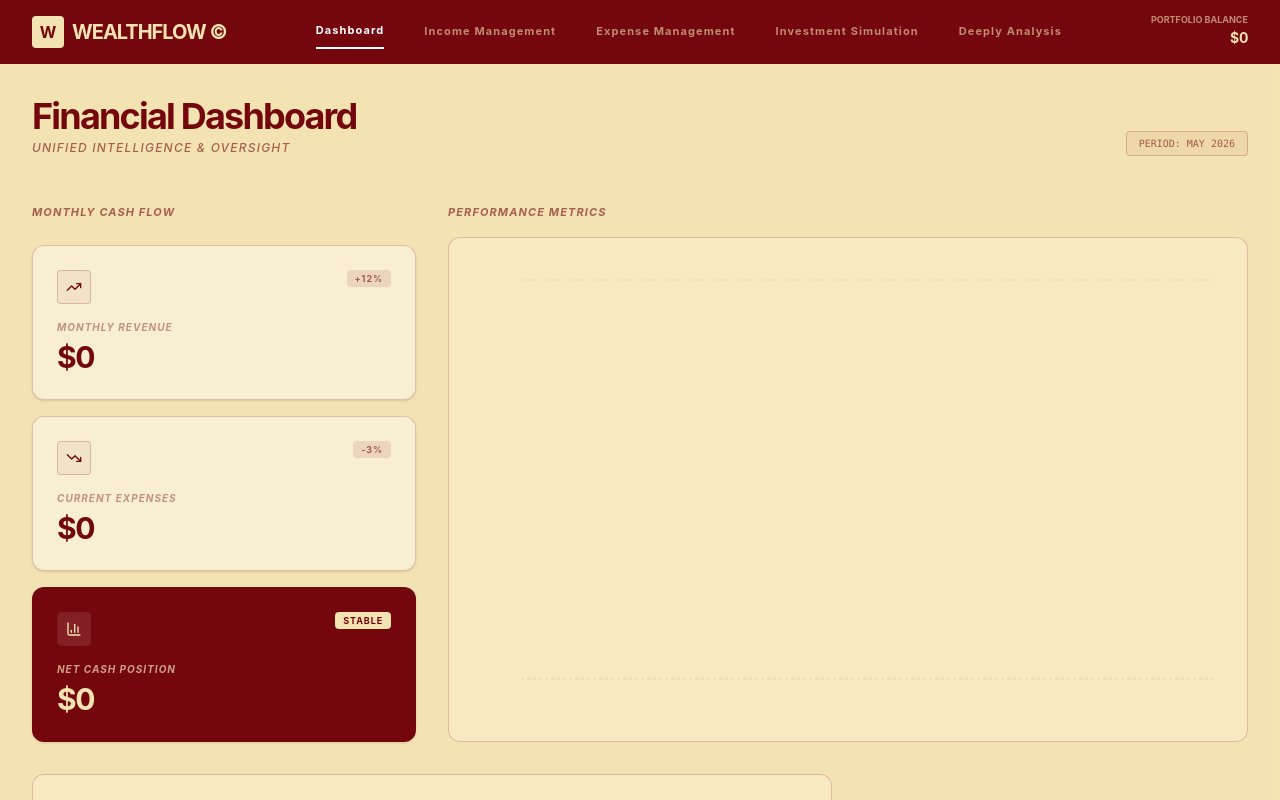
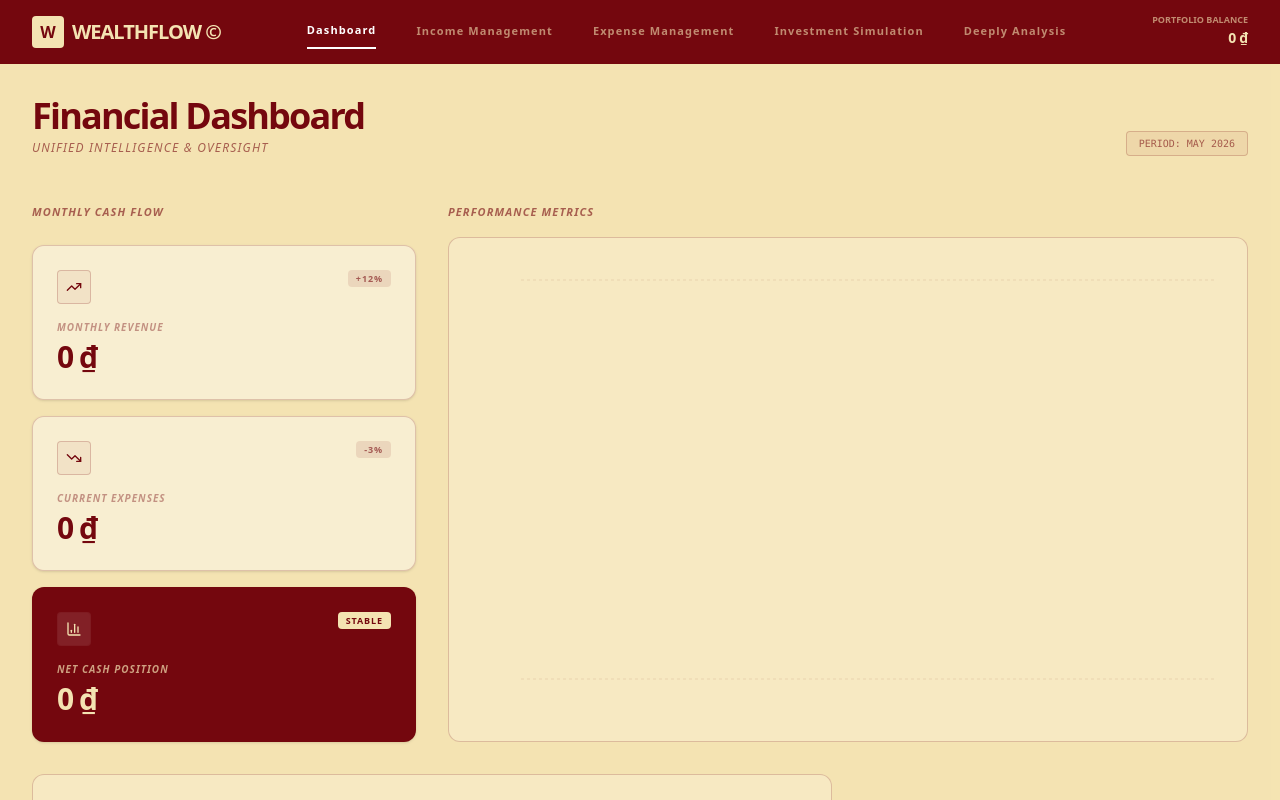
Before and after one commit to k632413340115-lgtm/Finance-Flow, a React (Vite) app: page / in a window 1280 px wide. Built offline with nearby package versions, Linux system fonts and the light colour scheme.

Commit message:
feat: Update font, currency and remove unused config
Switches the application font to Montserrat for a more modern aesthetic.
Updates currency formatting to Vietnamese Dong (₫) and removes the unused base path configuration from vite.config.ts. Also removes the old GitHub Pages deploy workflow.

```diff
--- a/src/App.tsx
+++ b/src/App.tsx
@@ -9,7 +9,6 @@ import {
   Minus,
   TrendingUp,
   TrendingDown,
-  DollarSign,
   Calendar,
   BarChart3,
   LineChart,
@@ -20,6 +19,7 @@ import {
   History,
   LayoutDashboard,
   Wallet,
+  Coins,
   Settings as SettingsIcon,
   Trash2
 } from 'lucide-react';
@@ -237,7 +237,7 @@ export default function App() {
           <div className="text-right hidden sm:block">
             <p className="text-[9px] uppercase opacity-60 font-bold leading-none mb-1">Portfolio Balance</p>
             <p className="text-sm font-bold tracking-tight">
-              ${totalBalance.toLocaleString(undefined, { maximumFractionDigits: 0 })}
+              {totalBalance.toLocaleString(undefined, { maximumFractionDigits: 0 })} ₫
             </p>
           </div>
           <div className="w-8 h-8 rounded-full border border-cream/20 bg-white/10 flex items-center justify-center cursor-pointer hover:bg-white/20 transition-colors lg:hidden" onClick={() => {
@@ -338,9 +338,9 @@ export default function App() {
                           {monthlyData.slice().reverse().map((m) => (
                             <tr key={m.month} className="hover:bg-primary/5 transition-colors">
                               <td className="py-3 px-2 font-bold italic">{m.month}</td>
-                              <td className="py-3 px-2 opacity-80">${m.income.toLocaleString()}</td>
-                              <td className="py-3 px-2 opacity-80">${m.expense.toLocaleString()}</td>
-                              <td className="py-3 px-2 font-bold text-right italic underline underline-offset-4 decoration-primary/20">${m.net.toLocaleString()}</td>
+                            <td className="py-3 px-2 opacity-80">{m.income.toLocaleString(undefined, { maximumFractionDigits: 0 })} ₫</td>
+                            <td className="py-3 px-2 opacity-80">{m.expense.toLocaleString(undefined, { maximumFractionDigits: 0 })} ₫</td>
+                            <td className="py-3 px-2 font-bold text-right italic underline underline-offset-4 decoration-primary/20">{m.net.toLocaleString(undefined, { maximumFractionDigits: 0 })} ₫</td>
                             </tr>
                           ))}
                         </tbody>
@@ -386,9 +386,9 @@ export default function App() {
                       </div>
 
                       <div className="space-y-1">
-                        <label className="text-[10px] font-bold uppercase tracking-widest opacity-60 ml-1 italic">Amount (USD)</label>
+                        <label className="text-[10px] font-bold uppercase tracking-widest opacity-60 ml-1 italic">Amount (VND)</label>
                         <input
-                          type="number" required step="0.01" placeholder="0.00" value={formData.amount}
+                          type="number" required step="1000" placeholder="0" value={formData.amount}
                           onChange={e => setFormData({...formData, amount: e.target.value})}
                           className="w-full bg-white/60 border border-border-subtle rounded px-4 py-3 text-sm font-bold focus:border-primary/60 outline-none transition-all"
                         />
@@ -438,7 +438,7 @@ export default function App() {
                             </div>
                             <div className="flex items-center gap-6">
                               <span className={cn("text-lg font-bold tracking-tighter", t.type === 'INCOME' ? "text-emerald-800" : "text-primary italic opacity-80")}>
-                                {t.type === 'INCOME' ? '+' : '-'}${t.amount.toLocaleString(undefined, { minimumFractionDigits: 2 })}
+                                {t.type === 'INCOME' ? '+' : '-'}{t.amount.toLocaleString(undefined, { maximumFractionDigits: 0 })} ₫
                               </span>
                               <button onClick={() => deleteTransaction(t.id)} className="opacity-0 group-hover:opacity-100 transition-opacity text-primary/20 hover:text-primary">
                                 <Trash2 size={16} />
@@ -497,7 +497,7 @@ export default function App() {
 
                       <div className="p-5 border border-border-subtle bg-primary/5 rounded-lg shadow-inner">
                         <h4 className="text-[10px] font-bold uppercase opacity-60 mb-2">Monthly Installment</h4>
-                        <div className="text-3xl font-bold tracking-tighter text-primary">${simulationData.avgMonthlyInvest.toLocaleString(undefined, { maximumFractionDigits: 0 })}</div>
+                        <div className="text-3xl font-bold tracking-tighter text-primary">{simulationData.avgMonthlyInvest.toLocaleString(undefined, { maximumFractionDigits: 0 })} ₫</div>
                         <p className="text-[9px] opacity-40 italic mt-2 font-bold leading-tight">Average of recent net cash flows after investment split applied.</p>
                       </div>
                     </div>
@@ -531,7 +531,7 @@ export default function App() {
                           <div key={stock.symbol} className="border border-border-subtle p-5 rounded-lg bg-white/40 hover:bg-white/60 transition-all hover:scale-[1.02] text-center group cursor-default">
                             <div className="text-sm font-bold tracking-tighter text-primary mb-1 underline underline-offset-2">{stock.symbol}</div>
                             <div className="text-[9px] opacity-50 uppercase font-bold tracking-widest mb-4 truncate">{stock.name}</div>
-                            <div className="text-xl font-bold tracking-tight text-emerald-900">${simulationData.allocationPerStock.toLocaleString(undefined, { maximumFractionDigits: 0 })}</div>
+                            <div className="text-xl font-bold tracking-tight text-emerald-900">{simulationData.allocationPerStock.toLocaleString(undefined, { maximumFractionDigits: 0 })} ₫</div>
                             <div className="text-[8px] uppercase font-bold opacity-30 tracking-widest mt-1">Monthly Lot</div>
                           </div>
                         ))}
@@ -547,7 +547,7 @@ export default function App() {
                             <XAxis dataKey="year" stroke="rgba(116, 7, 14, 0.4)" fontSize={10} tickLine={false} axisLine={false} unit="y" />
                             <YAxis
                                 stroke="rgba(116, 7, 14, 0.4)" fontSize={10} tickLine={false} axisLine={false}
-                                tickFormatter={(val) => `VNDVND{(val / 1000000).toFixed(1)}M`}
+                                tickFormatter={(val) => `${(val / 1000000000).toFixed(1)}B ₫`}
                             />
                             <Tooltip
                                 contentStyle={{ backgroundColor: '#F4E3B2', border: '1px solid rgba(116, 7, 14, 0.2)', borderRadius: '2px', fontSize: '11px' }}
@@ -625,7 +625,7 @@ export default function App() {
                             <div className="p-5 border border-primary/10 rounded-lg bg-primary text-cream shadow-md">
                                 <span className="text-[10px] font-bold uppercase opacity-60 tracking-widest mb-2 block">Investment Utility</span>
                                 <div className="text-2xl font-bold">
-                                    ${(currentMonthSummary.net * (investmentRate / 100)).toLocaleString()} / mo
+                                    {(currentMonthSummary.net * (investmentRate / 100)).toLocaleString(undefined, { maximumFractionDigits: 0 })} ₫ / mo
                                 </div>
                                 <div className="text-[9px] uppercase font-bold mt-1 opacity-60 italic">Current Capital Engine</div>
                             </div>
@@ -634,7 +634,7 @@ export default function App() {
 
                     <div className="p-6 border-l-4 border-primary bg-white/40 rounded shadow-sm italic">
                         <p className="text-xs text-primary/80 leading-relaxed font-medium">
-                            "System indicates that maintaining a net flow of <span className="font-bold underline decoration-primary/20">${monthlyData.length > 0 ? (monthlyData.reduce((a, b) => a + b.net, 0) / monthlyData.length).toLocaleString(undefined, { maximumFractionDigits: 0 }) : '0'}</span> is the critical base for your 30-year simulation targets. Fluctuations below this threshold will exponentially delay milestone achievement."
+                            "System indicates that maintaining a net flow of <span className="font-bold underline decoration-primary/20">{monthlyData.length > 0 ? (monthlyData.reduce((a, b) => a + b.net, 0) / monthlyData.length).toLocaleString(undefined, { maximumFractionDigits: 0 }) : '0'} ₫</span> is the critical base for your 30-year simulation targets. Fluctuations below this threshold will exponentially delay milestone achievement."
                         </p>
                         <div className="mt-2 text-[9px] font-bold uppercase tracking-widest opacity-40">&mdash; Financial Advisory Model Alpha</div>
                     </div>
@@ -704,7 +704,7 @@ function StatusCard({ title, value, icon, trend, isHighlight = false }: { title:
           isHighlight ? "opacity-70" : "opacity-40"
         )}>{title}</p>
         <p className="text-3xl font-bold tracking-tighter">
-          ${Math.abs(value).toLocaleString(undefined, { minimumFractionDigits: 0 })}
+          {Math.abs(value).toLocaleString(undefined, { maximumFractionDigits: 0 })} ₫
         </p>
       </div>
     </div>
@@ -721,8 +721,7 @@ function MilestoneCard({ label, value, year, color, isTotal }: { label: string;
             )}
             <p className={cn("text-[10px] font-bold uppercase tracking-widest mb-2 italic", isTotal ? "opacity-70" : "opacity-40")}>{label}</p>
             <div className="flex items-baseline gap-1">
-              <span className="text-[10px] font-bold opacity-40 uppercase">$</span>
-              <p className="text-4xl font-bold tracking-tighter mb-4">{value.toLocaleString(undefined, { maximumFractionDigits: 0 })}</p>
+              <p className="text-4xl font-bold tracking-tighter mb-4">{value.toLocaleString(undefined, { maximumFractionDigits: 0 })} ₫</p>
             </div>
             <div className="relative pl-4 border-l-2 border-primary">
                <div className="text-[10px] italic opacity-70">Projected Milestone</div>
--- a/src/index.css
+++ b/src/index.css
@@ -7,11 +7,11 @@
   --color-glass: rgba(255, 255, 255, 0.15);
   --color-border-subtle: rgba(116, 7, 14, 0.2);
 
-  --font-serif: "Cormorant Garamond", serif;
-  --font-sans: "Inter", system-ui, sans-serif;
+  --font-serif: "Montserrat", serif;
+  --font-sans: "Montserrat", system-ui, sans-serif;
 }
 
-@import url('https://fonts.googleapis.com/css2?family=Cormorant+Garamond:ital,wght@0,300;0,400;0,500;0,600;0,700;1,300;1,400;1,500;1,600;1,700&family=Inter:wght@300;400;600;700&display=swap');
+@import url('https://fonts.googleapis.com/css2?family=Montserrat:ital,wght@0,300;0,400;0,500;0,600;0,700;0,800;1,300;1,400;1,500;1,600;1,700&display=swap');
 
 body {
   @apply bg-cream text-primary font-sans antialiased;
--- a/vite.config.ts
+++ b/vite.config.ts
@@ -6,7 +6,6 @@ import {defineConfig, loadEnv} from 'vite';
 export default defineConfig(({mode}) => {
   const env = loadEnv(mode, '.', '');
   return {
-    base: '/Finance-Flow/', //
     plugins: [react(), tailwindcss()],
     define: {
       'process.env.GEMINI_API_KEY': JSON.stringify(env.GEMINI_API_KEY),
```
